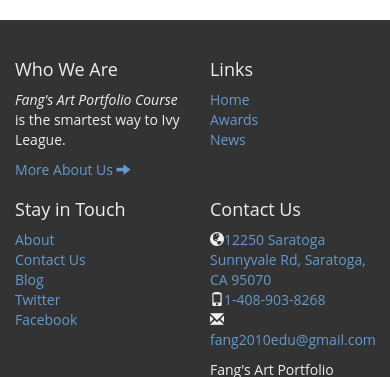
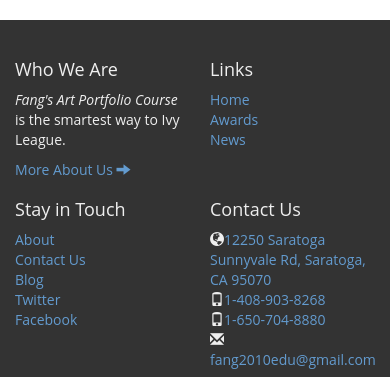
Before and after one commit to weilwang/2018yunhua, a website: page index.html in a window 390 px wide. Shown: the part 688-1065 px from the top of the page. Drawn offline with nearby package versions, Linux system fonts and the light colour scheme; a script that the page names is missing.

Commit message:
phone index

```diff
--- a/index.html
+++ b/index.html
@@ -237,6 +237,7 @@ this.page.identifier = '/index/'; // Replace PAGE_IDENTIFIER with your page's un
 					<ul class='list-unstyled'>
 						<li><i class='glyphicon glyphicon-globe'></i><a href='direction.html'>12250 Saratoga Sunnyvale Rd, Saratoga, CA 95070</a></li>
 						<li><i class='glyphicon glyphicon-phone'></i><a href="tel:+14089038268">1-408-903-8268</a></li>
+						<li><i class='glyphicon glyphicon-phone'></i><a href="tel:+16507048880">1-650-704-8880</a></li>
 						<li><i class='glyphicon glyphicon-envelope'></i> <a href='mailto:fang2010edu@gmail.com'>fang2010edu@gmail.com</a></li>
 					</ul>
 
```
